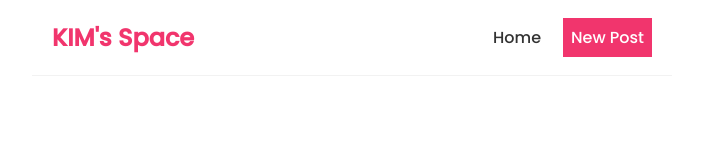
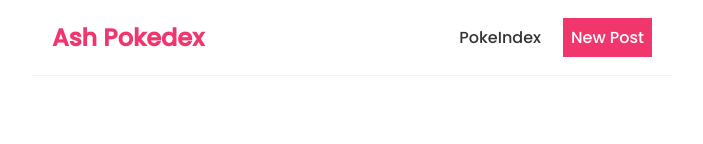
Before and after one commit to akshaycodeur/reagir, a React (Create React App) app: page /create in a window 1280 px wide. Shown: the top 144 px of the page, without its empty margins (288-991 px from the left). Built offline with nearby package versions, Linux system fonts and the light colour scheme.

Commit message:
navbar Update

```diff
--- a/src/Navbar.js
+++ b/src/Navbar.js
@@ -3,9 +3,9 @@ import { Link } from "react-router-dom";
 const Navbar = () => {
     return (
         <nav className="navbar">
-            <h1>KIM's Space</h1>
+            <h1>Ash Pokedex</h1>
             <div className="links">
-                <Link to="/">Home</Link>
+                <Link to="/">PokeIndex</Link>
                 <Link to="/create" style={{
                     padding:'.5rem',
                     backgroundColor:"#f1356d",
```
